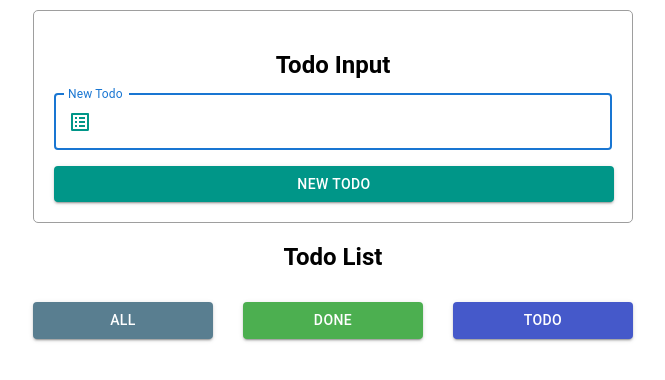
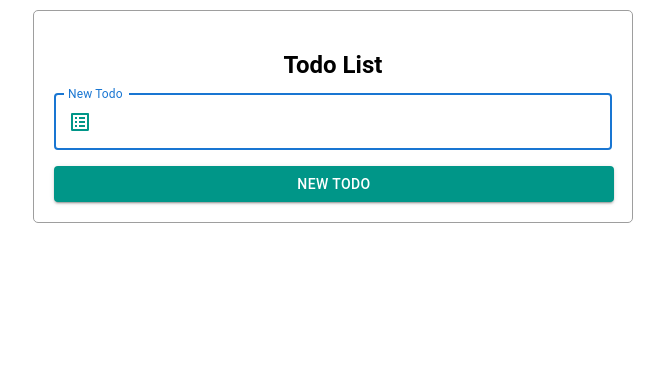
Before and after one commit to Crims91/OSFEI-Project-4, a React (Create React App) app: page / in a window 1280 px wide. Shown: the top 380 px of the page, without its empty margins (307-972 px from the left). Built offline with nearby package versions, Linux system fonts and the light colour scheme.

Commit message:
heading adjustments

```diff
--- a/src/components/TodoInput/TodoInput.jsx
+++ b/src/components/TodoInput/TodoInput.jsx
@@ -26,7 +26,7 @@ const TodoInput = () => {
   return (
     <form onSubmit={addTodoItem}>
       <StyledBox>
-        <TodoInputHeading>Todo Input</TodoInputHeading>
+        <TodoInputHeading>Todo List</TodoInputHeading>
         <StyledTextField
           value={inputValue}
           onChange={(e) => setInputValue(e.target.value)}
--- a/src/components/TodoList/TodoList.jsx
+++ b/src/components/TodoList/TodoList.jsx
@@ -1,6 +1,6 @@
 import MainButton from "../Button/Button";
 import TodoItem from "../TodoItem/TodoItem";
-import { StyledWrapper, TodoListHeading, StyledList } from "./TodoList.styles";
+import { StyledWrapper, StyledList } from "./TodoList.styles";
 import { useDispatch, useSelector } from "react-redux";
 import {
   changeFilter,
@@ -22,13 +22,12 @@ const TodoList = () => {
   const handleChangeFilter = (filter) => {
     dispatch(changeFilter(filter));
   };
-  // Check if there are no todos to display delete buttons
+  // Check if there are no todos to display buttons
   const displayDeleteButtons = !todos.length ? "none" : "";
+  const displayFilterButtons = !todos.length ? "none" : "";
 
   return (
     <div>
-      <TodoListHeading>Todo List</TodoListHeading>
-
       {/* Filter buttons */}
       <StyledWrapper>
         <MainButton
@@ -36,18 +35,21 @@ const TodoList = () => {
           width={180}
           bgColor={"#597e90"}
           onClick={() => handleChangeFilter("all")}
+          display={displayFilterButtons}
         />
         <MainButton
           title={"Done"}
           width={180}
           bgColor={"#4caf50"}
           onClick={() => handleChangeFilter("done")}
+          display={displayFilterButtons}
         />
         <MainButton
           title={"Todo"}
           width={180}
           bgColor={"#4559ca"}
           onClick={() => handleChangeFilter("todo")}
+          display={displayFilterButtons}
         />
       </StyledWrapper>
 
--- a/src/components/TodoList/TodoList.styles.jsx
+++ b/src/components/TodoList/TodoList.styles.jsx
@@ -1,10 +1,6 @@
 import { Box, List } from "@mui/material";
 
 import styled from "styled-components";
-
-export const TodoListHeading = styled.h2`
-  margin-bottom: 15px;
-`;
 
 export const StyledList = styled(List)`
   display: flex;
```
